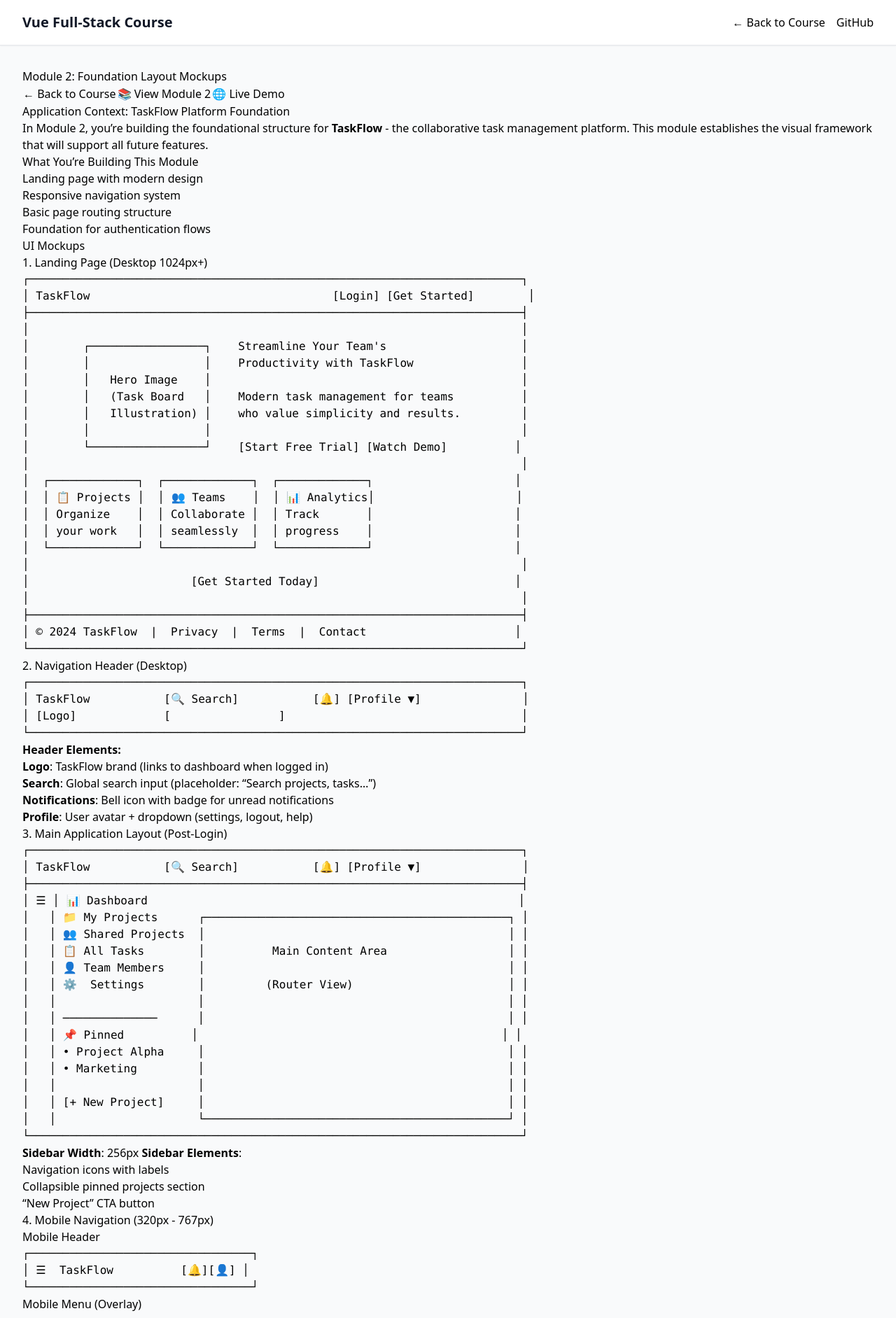
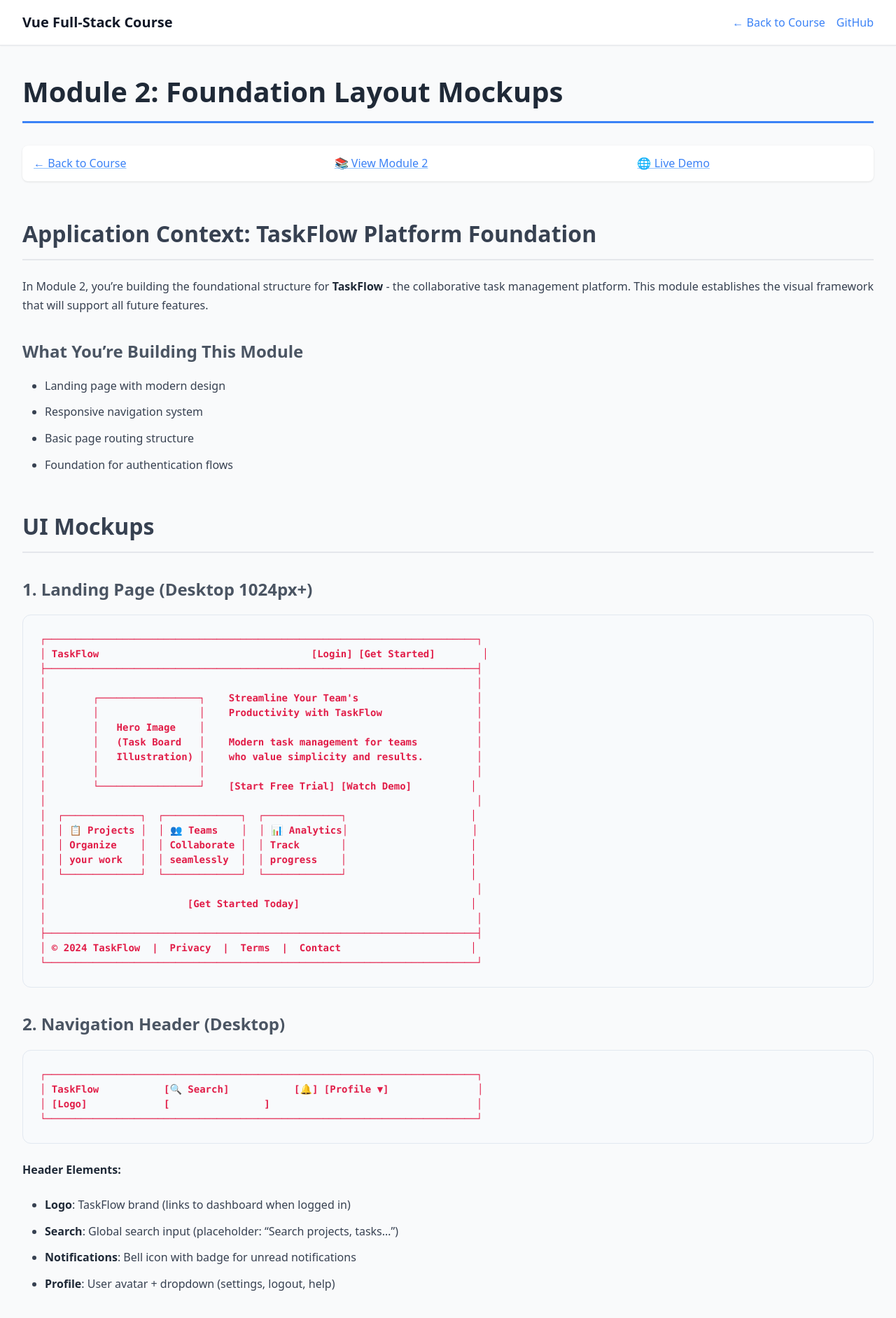
Before and after one commit to ge-hall/vue-fullstack-course, a Jekyll site: the page built from docs/mockups/MODULE_02_MOCKUPS.md, in a window 1280 px wide. Shown: the top 1883 px of the page at 70% size. Built offline with Jekyll 4.4.1, drawn with Linux system fonts in a browser that asks for light colours; nearby versions of some CDN libraries; some of the changed text lies outside the part shown.

Commit message:
Enhance markdown rendering with comprehensive styling
- Configure Kramdown with GitHub Flavored Markdown support
- Add extensive CSS styling for better markdown presentation:
  * Proper list indentation with multiple levels
  * Enhanced code block styling with monospace fonts
  * Beautiful table styling with borders and shadows
  * Improved typography with better spacing and colors
  * Responsive design for mobile devices
  * Syntax highlighting support
  * Professional blockquote styling
  * Better link hover effects

Now all markdown files render with proper indentation,
beautiful typography, and professional styling that
matches modern documentation standards.

🤖 Generated with [Claude Code](https://claude.ai/code)

Co-Authored-By: Claude <noreply@anthropic.com>

```diff
--- a/docs/_config.yml
+++ b/docs/_config.yml
@@ -7,6 +7,18 @@ url: https://ge-hall.github.io/vue-fullstack-course
 markdown: kramdown
 highlighter: rouge
 theme: minima
+
+# Kramdown configuration for better markdown processing
+kramdown:
+  input: GFM
+  syntax_highlighter: rouge
+  syntax_highlighter_opts:
+    default_lang: html
+    css_class: 'highlight'
+    span:
+      line_numbers: false
+    block:
+      line_numbers: false
 
 # Exclude files
 exclude:
--- a/docs/_layouts/default.html
+++ b/docs/_layouts/default.html
@@ -9,22 +9,247 @@
     <!-- Tailwind CSS -->
     <script src="https://cdn.tailwindcss.com"></script>
 
+    <!-- Syntax highlighting -->
+    <link rel="stylesheet" href="https://cdnjs.cloudflare.com/ajax/libs/highlight.js/11.9.0/styles/github.min.css">
+
     <style>
         .markdown-body {
-            max-width: 4xl;
+            max-width: 5xl;
             margin: 0 auto;
             padding: 2rem;
+            line-height: 1.7;
         }
-        .markdown-body h1 { @apply text-3xl font-bold text-gray-900 mb-6; }
-        .markdown-body h2 { @apply text-2xl font-semibold text-gray-800 mb-4 mt-8; }
-        .markdown-body h3 { @apply text-xl font-semibold text-gray-700 mb-3 mt-6; }
-        .markdown-body p { @apply mb-4 text-gray-600 leading-relaxed; }
-        .markdown-body ul { @apply mb-4 pl-6; }
-        .markdown-body li { @apply mb-2 text-gray-600; }
-        .markdown-body pre { @apply bg-gray-100 p-4 rounded-lg mb-4 overflow-x-auto; }
-        .markdown-body code { @apply bg-gray-100 px-2 py-1 rounded text-sm; }
-        .markdown-body blockquote { @apply border-l-4 border-blue-500 pl-4 italic text-gray-600 mb-4; }
-        .nav-link { @apply text-blue-600 hover:text-blue-800 transition-colors; }
+
+        /* Headings */
+        .markdown-body h1 {
+            font-size: 2.5rem;
+            font-weight: 700;
+            color: #1f2937;
+            margin-bottom: 2rem;
+            margin-top: 0;
+            border-bottom: 3px solid #3b82f6;
+            padding-bottom: 0.5rem;
+        }
+
+        .markdown-body h2 {
+            font-size: 2rem;
+            font-weight: 600;
+            color: #374151;
+            margin-bottom: 1.5rem;
+            margin-top: 3rem;
+            border-bottom: 2px solid #e5e7eb;
+            padding-bottom: 0.5rem;
+        }
+
+        .markdown-body h3 {
+            font-size: 1.5rem;
+            font-weight: 600;
+            color: #4b5563;
+            margin-bottom: 1rem;
+            margin-top: 2rem;
+        }
+
+        .markdown-body h4 {
+            font-size: 1.25rem;
+            font-weight: 600;
+            color: #6b7280;
+            margin-bottom: 0.75rem;
+            margin-top: 1.5rem;
+        }
+
+        /* Paragraphs */
+        .markdown-body p {
+            margin-bottom: 1.5rem;
+            color: #374151;
+            text-align: justify;
+        }
+
+        /* Lists */
+        .markdown-body ul, .markdown-body ol {
+            margin-bottom: 1.5rem;
+            padding-left: 2rem;
+            color: #374151;
+        }
+
+        .markdown-body ul ul, .markdown-body ol ol, .markdown-body ul ol, .markdown-body ol ul {
+            margin-bottom: 0.5rem;
+            margin-top: 0.5rem;
+            padding-left: 1.5rem;
+        }
+
+        .markdown-body li {
+            margin-bottom: 0.75rem;
+            line-height: 1.6;
+        }
+
+        .markdown-body li p {
+            margin-bottom: 0.5rem;
+        }
+
+        .markdown-body ul li {
+            list-style-type: disc;
+        }
+
+        .markdown-body ul ul li {
+            list-style-type: circle;
+        }
+
+        .markdown-body ul ul ul li {
+            list-style-type: square;
+        }
+
+        .markdown-body ol li {
+            list-style-type: decimal;
+        }
+
+        /* Code blocks */
+        .markdown-body pre {
+            background-color: #f8fafc;
+            border: 1px solid #e2e8f0;
+            border-radius: 0.75rem;
+            padding: 1.5rem;
+            margin-bottom: 1.5rem;
+            overflow-x: auto;
+            font-family: 'SF Mono', Monaco, 'Cascadia Code', 'Roboto Mono', Consolas, 'Courier New', monospace;
+            font-size: 0.875rem;
+            line-height: 1.5;
+        }
+
+        .markdown-body pre code {
+            background: none;
+            padding: 0;
+            border-radius: 0;
+            font-size: inherit;
+        }
+
+        /* Inline code */
+        .markdown-body code {
+            background-color: #f1f5f9;
+            color: #e11d48;
+            padding: 0.25rem 0.5rem;
+            border-radius: 0.375rem;
+            font-family: 'SF Mono', Monaco, 'Cascadia Code', 'Roboto Mono', Consolas, 'Courier New', monospace;
+            font-size: 0.875rem;
+            font-weight: 600;
+        }
+
+        /* Tables */
+        .markdown-body table {
+            width: 100%;
+            border-collapse: collapse;
+            margin-bottom: 1.5rem;
+            background-color: white;
+            border-radius: 0.5rem;
+            overflow: hidden;
+            box-shadow: 0 1px 3px rgba(0, 0, 0, 0.1);
+        }
+
+        .markdown-body th {
+            background-color: #f8fafc;
+            color: #374151;
+            font-weight: 600;
+            padding: 0.75rem 1rem;
+            text-align: left;
+            border-bottom: 2px solid #e5e7eb;
+        }
+
+        .markdown-body td {
+            padding: 0.75rem 1rem;
+            border-bottom: 1px solid #f3f4f6;
+            color: #374151;
+        }
+
+        .markdown-body tr:last-child td {
+            border-bottom: none;
+        }
+
+        /* Blockquotes */
+        .markdown-body blockquote {
+            border-left: 4px solid #3b82f6;
+            background-color: #eff6ff;
+            padding: 1rem 1.5rem;
+            margin: 1.5rem 0;
+            border-radius: 0 0.5rem 0.5rem 0;
+            font-style: italic;
+            color: #1e40af;
+        }
+
+        .markdown-body blockquote p {
+            margin-bottom: 0;
+            color: inherit;
+        }
+
+        /* Links */
+        .markdown-body a {
+            color: #3b82f6;
+            text-decoration: underline;
+            text-decoration-color: #93c5fd;
+            transition: all 0.2s ease;
+        }
+
+        .markdown-body a:hover {
+            color: #1d4ed8;
+            text-decoration-color: #3b82f6;
+        }
+
+        /* Strong and emphasis */
+        .markdown-body strong {
+            font-weight: 700;
+            color: #1f2937;
+        }
+
+        .markdown-body em {
+            font-style: italic;
+            color: #4b5563;
+        }
+
+        /* Horizontal rules */
+        .markdown-body hr {
+            border: none;
+            height: 2px;
+            background: linear-gradient(to right, #e5e7eb, #9ca3af, #e5e7eb);
+            margin: 2rem 0;
+            border-radius: 1px;
+        }
+
+        /* ASCII art and monospace blocks */
+        .markdown-body pre[class*="language-"],
+        .markdown-body pre:not([class]) {
+            background-color: #1e293b;
+            color: #e2e8f0;
+            border: none;
+        }
+
+        /* Navigation styles */
+        .nav-link {
+            color: #3b82f6;
+            text-decoration: none;
+            transition: color 0.2s ease;
+        }
+
+        .nav-link:hover {
+            color: #1d4ed8;
+        }
+
+        /* Responsive adjustments */
+        @media (max-width: 768px) {
+            .markdown-body {
+                padding: 1rem;
+            }
+
+            .markdown-body h1 {
+                font-size: 2rem;
+            }
+
+            .markdown-body h2 {
+                font-size: 1.5rem;
+            }
+
+            .markdown-body pre {
+                padding: 1rem;
+                font-size: 0.8rem;
+            }
+        }
     </style>
 </head>
 <body class="bg-gray-50">
```
